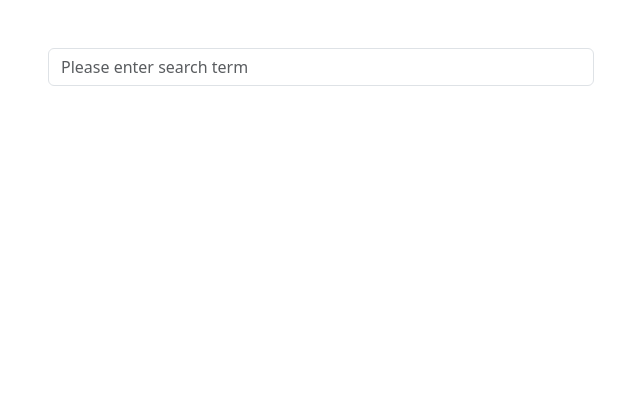
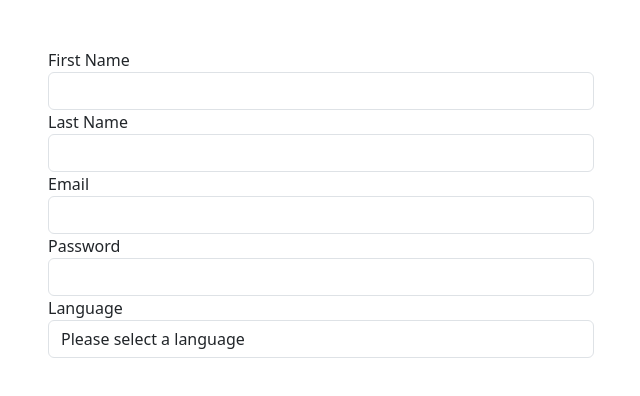
Before and after one commit to AsmaaFH/Angular-18-practice, an Angular app: page / in a window 1280 px wide. Shown: the top 396 px of the page, without its empty margins (319-959 px from the left). Built offline with nearby package versions, Linux system fonts and the light colour scheme.

Commit message:
template driven form

```diff
--- /dev/null
+++ b/src/app/Forms/template-driven-form/template-driven-form.component.html
@@ -0,0 +1,39 @@
+<div class="container mt-5">
+  <div class="row justify-content-center">
+    <div class="col-md-6">
+      <form novalidate>
+        <fieldset>
+          <div class="form-group">
+            <label>First Name</label>
+            <input type="text" class="form-control" />
+          </div>
+
+          <div class="form-group">
+            <label>Last Name</label>
+            <input type="text" class="form-control" />
+          </div>
+        </fieldset>
+
+        <div class="form-group">
+          <label>Email</label>
+          <input type="email" class="form-control" />
+        </div>
+
+        <div class="form-group">
+          <label>Password</label>
+          <input type="password" class="form-control" />
+        </div>
+
+        <div class="form-group">
+          <label>Language</label>
+          <select class="form-control">
+            <option value="">Please select a language</option>
+            <option *ngFor="let lang of langs" [value]="lang">
+              {{ lang }}
+            </option>
+          </select>
+        </div>
+      </form>
+    </div>
+  </div>
+</div>
--- /dev/null
+++ b/src/app/Forms/template-driven-form/template-driven-form.component.ts
@@ -0,0 +1,18 @@
+import { Component } from '@angular/core';
+import { CommonModule } from '@angular/common';
+import {FormsModule} from '@angular/forms';
+
+@Component({
+  selector: 'app-template-driven-form',
+  standalone: true,
+  imports: [CommonModule, FormsModule],
+  templateUrl: './template-driven-form.component.html',
+  styleUrl: './template-driven-form.component.scss'
+})
+export class TemplateDrivenFormComponent {
+  langs:string[] = [
+    'English',
+    'French',
+    'German',
+];
+}
--- a/src/app/app.component.html
+++ b/src/app/app.component.html
@@ -1 +1 @@
-<app-reactive-model-form></app-reactive-model-form>
+<app-template-driven-form></app-template-driven-form>
--- a/src/app/app.component.ts
+++ b/src/app/app.component.ts
@@ -6,6 +6,7 @@ import { AsyncPipeComponent } from './AsyncPipe/async-pipe/async-pipe.component'
 import { ModelDrivenFormComponent } from './Forms/model-driven-form/model-driven-form.component';
 import { ModelDrivenFormValidatorsComponent } from './Forms/model-driven-form-validators/model-driven-form-validators.component';
 import { ReactiveModelFormComponent } from './Forms/reactive-model-form/reactive-model-form.component';
+import { TemplateDrivenFormComponent } from './Forms/template-driven-form/template-driven-form.component';
 
 @Component({
   selector: 'app-root',
@@ -15,7 +16,8 @@ import { ReactiveModelFormComponent } from './Forms/reactive-model-form/reactive
     //  AsyncPipeComponent,
     // ModelDrivenFormComponent,
     ModelDrivenFormValidatorsComponent,
-    ReactiveModelFormComponent
+    ReactiveModelFormComponent,
+    TemplateDrivenFormComponent
   ],
   templateUrl: './app.component.html',
   styleUrl: './app.component.scss',
```
Also changed, not shown: src/app/Forms/template-driven-form/template-driven-form.component.scss (added), 1 other file (tests, documents, lock files or other folders).
